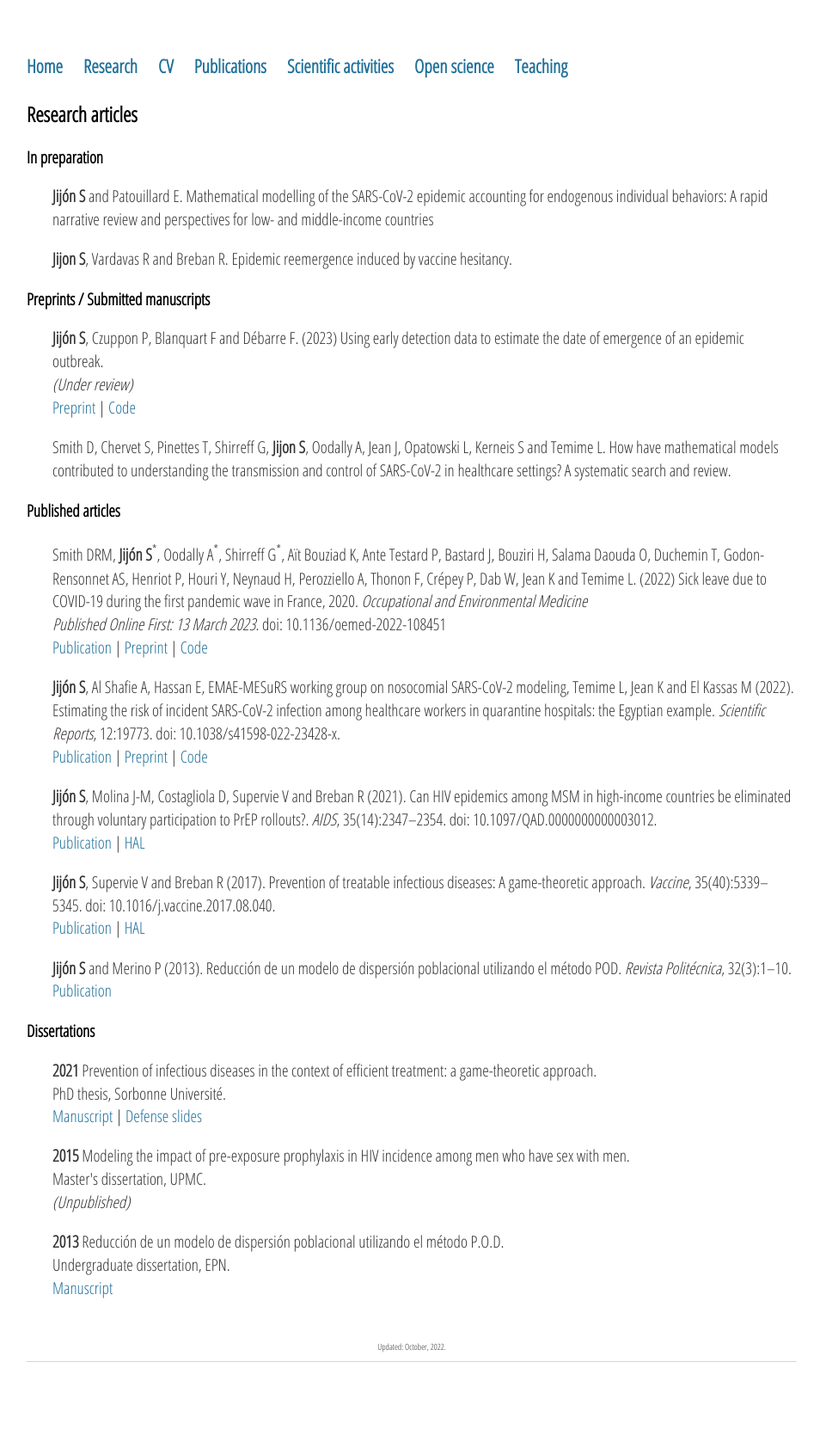
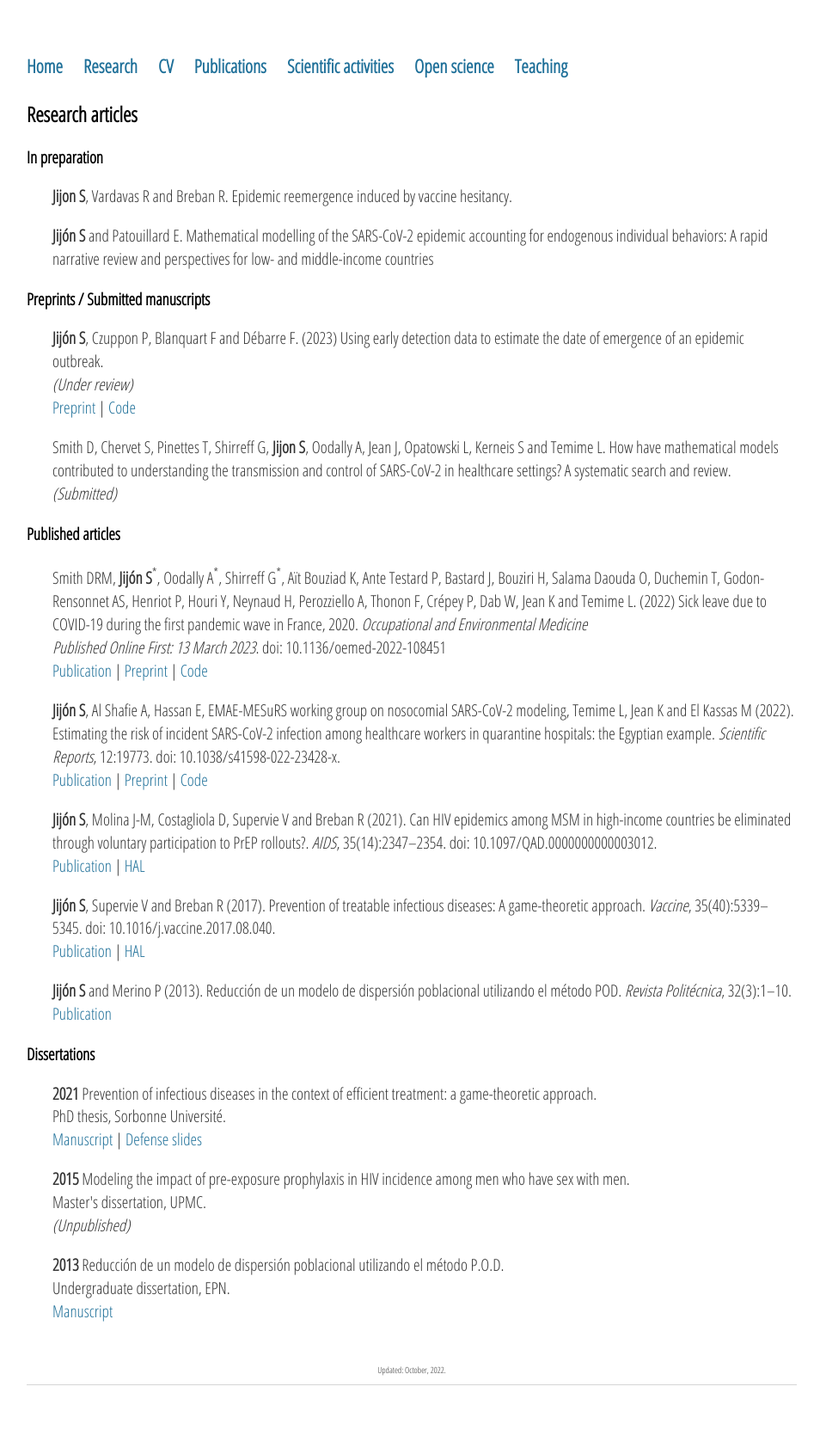
Before and after one commit to sjijon/sjijon.github.io, a Jekyll site: the page built from publications.html, in a window 1280 px wide. Shown: the whole page at 86% size, without its empty margins (161-1115 px from the left). Built offline with Jekyll 4.4.1, drawn with Linux system fonts in a browser that asks for light colours; nearby versions of some CDN libraries; before the commit the page ends 1664 px from its top, so only the background shows below that.

Commit message:
Update article status

```diff
--- a/publications.html
+++ b/publications.html
@@ -7,10 +7,10 @@ title: Publications
 
 	<h3>In preparation</h3>
 	<p style="padding-left:30px;">
-		<strong>Jijón S</strong> and Patouillard E. Mathematical modelling of the SARS-CoV-2 epidemic accounting for endogenous individual behaviors: A rapid narrative review and perspectives for low- and middle-income countries
+		<strong>Jijon S</strong>, Vardavas R and Breban R. Epidemic reemergence induced by vaccine hesitancy.
 	</p>
 	<p style="padding-left:30px;">
-		<strong>Jijon S</strong>, Vardavas R and Breban R. Epidemic reemergence induced by vaccine hesitancy.
+		<strong>Jijón S</strong> and Patouillard E. Mathematical modelling of the SARS-CoV-2 epidemic accounting for endogenous individual behaviors: A rapid narrative review and perspectives for low- and middle-income countries
 	</p>
 
 	<h3>Preprints / Submitted manuscripts</h3>
@@ -24,6 +24,8 @@ title: Publications
 	</p>
 	<p style="padding-left:30px;">
 		Smith D, Chervet S, Pinettes T, Shirreff G, <strong>Jijon S</strong>, Oodally A, Jean J, Opatowski L, Kerneis S and Temime L. How have mathematical models contributed to understanding the transmission and control of SARS-CoV-2 in healthcare settings? A systematic search and review.
+		<br>
+		<em>(Submitted)</em>
 	</p>
 
 	<h3>Published articles</h3>
```
